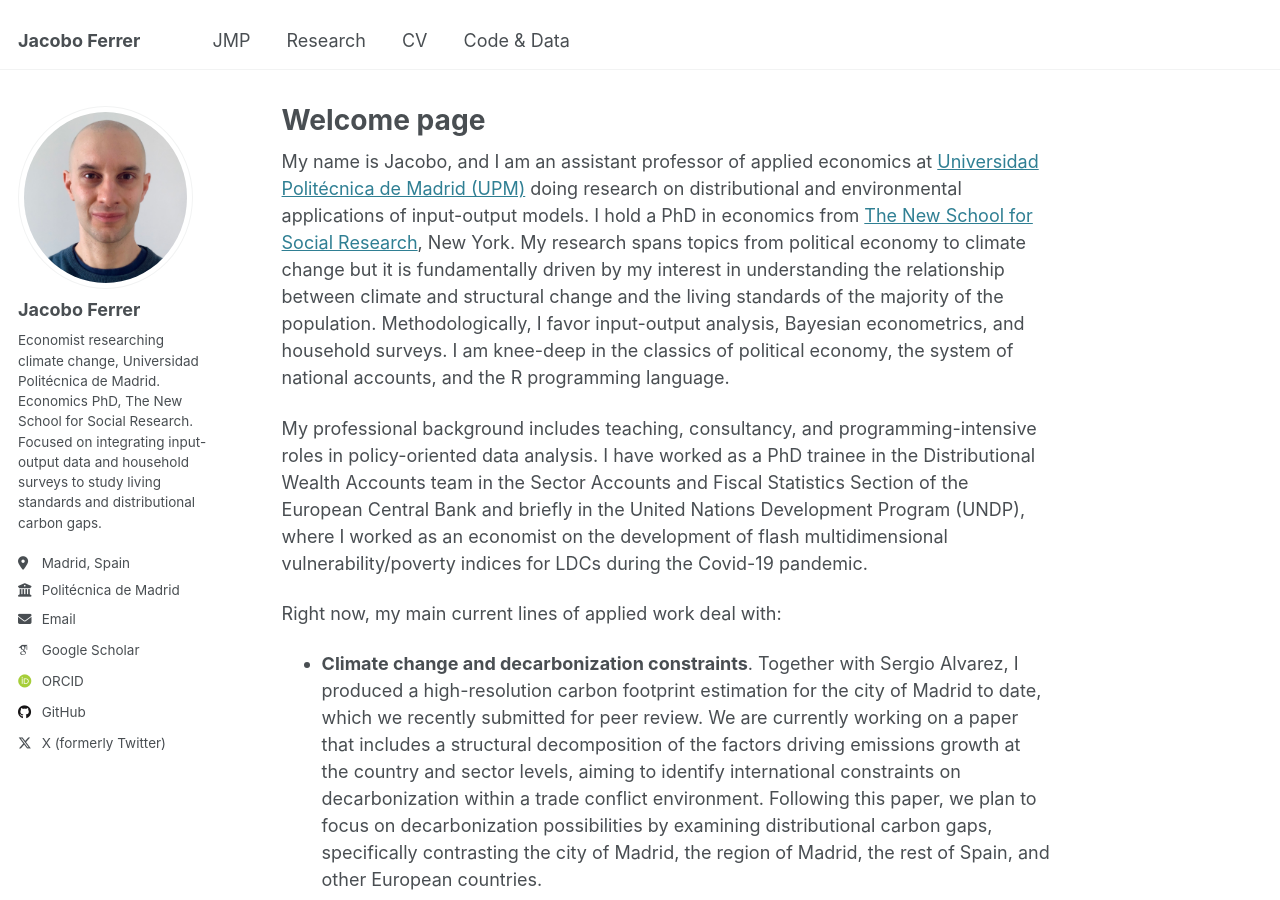
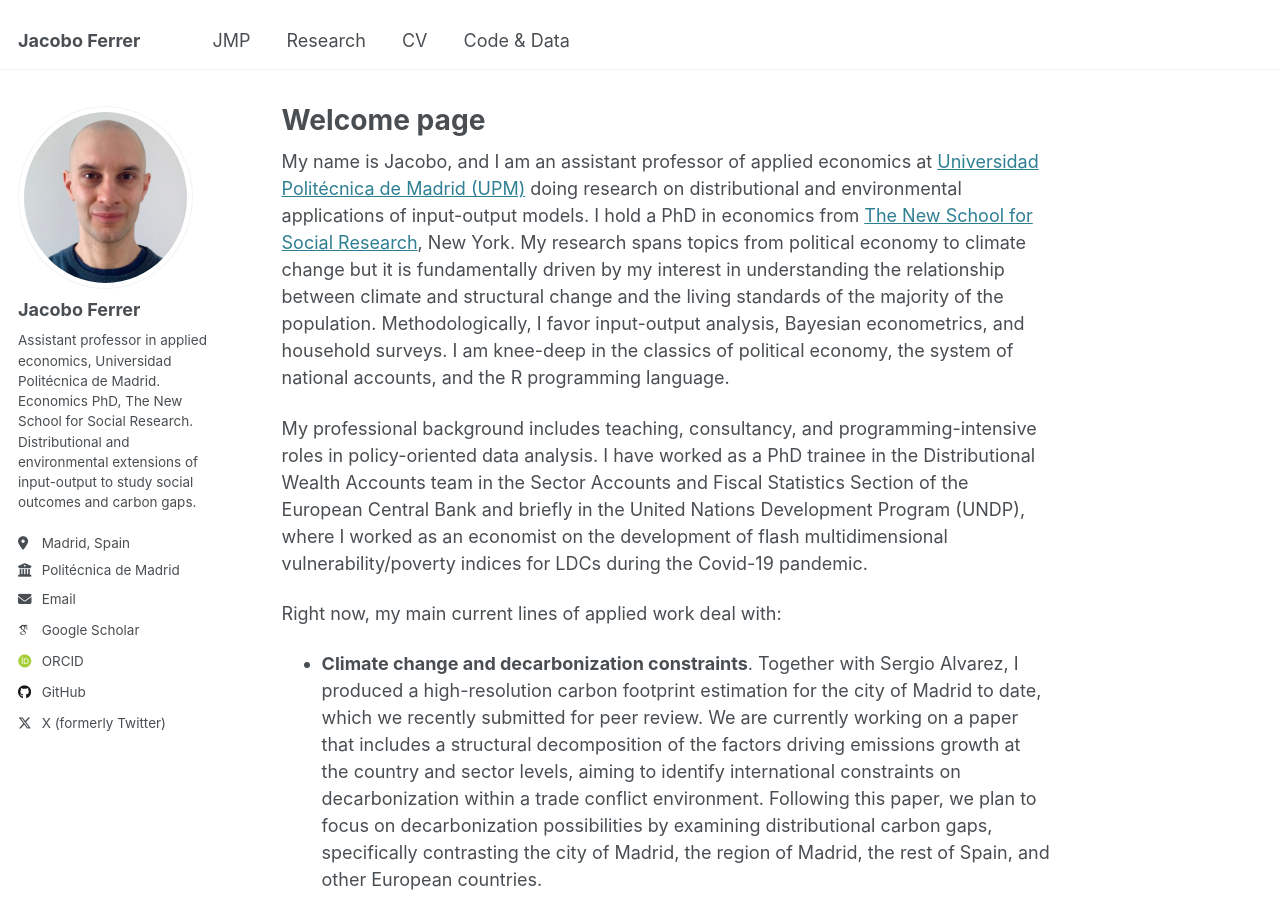
Before and after one commit to jacobo-ferrer/jacobo-ferrer.github.io, a Jekyll site: the page built from _pages/about.md, in a window 1280 px wide and 900 px high. Built offline with Jekyll 4.4.1, drawn with Linux system fonts in a browser that asks for light colours; some web fonts are replaced.

Commit message:
Update _config.yml

```diff
--- a/_config.yml
+++ b/_config.yml
@@ -11,7 +11,7 @@ locale                   : "en-US"
 title                    : "Jacobo Ferrer"
 title_separator          : "-"
 name                     : &name "Jacobo Ferrer"
-description              : &description "I am an economics Ph.D and researcher focusing on distributional and environmental input-output models"
+description              : &description "I am an assistant professor and Ph.D in applied economics at UPM focusing on distributional and environmental input-output models"
 url                      : https://jacobo-ferrer.github.io # the base hostname & protocol for your site e.g. "https://mmistakes.github.io"
 baseurl                  : "" # the subpath of your site, e.g. "/blog"
 repository               : "https://github.com/jacobo-ferrer"
@@ -24,7 +24,7 @@ author:
   avatar           : "profile-photo.jpeg"
   name             : "Jacobo Ferrer"
   pronouns         : # example: "she/her"
-  bio              : "Economist researching climate change, Universidad Politécnica de Madrid. Economics PhD, The New School for Social Research. Focused on integrating input-output data and household surveys to study living standards and distributional carbon gaps."
+  bio              : "Assistant professor in applied economics, Universidad Politécnica de Madrid. Economics PhD, The New School for Social Research. Distributional and environmental extensions of input-output to study social outcomes and carbon gaps."
   location         : "Madrid, Spain"
   employer         : "Politécnica de Madrid"
   uri              : # URL
```
